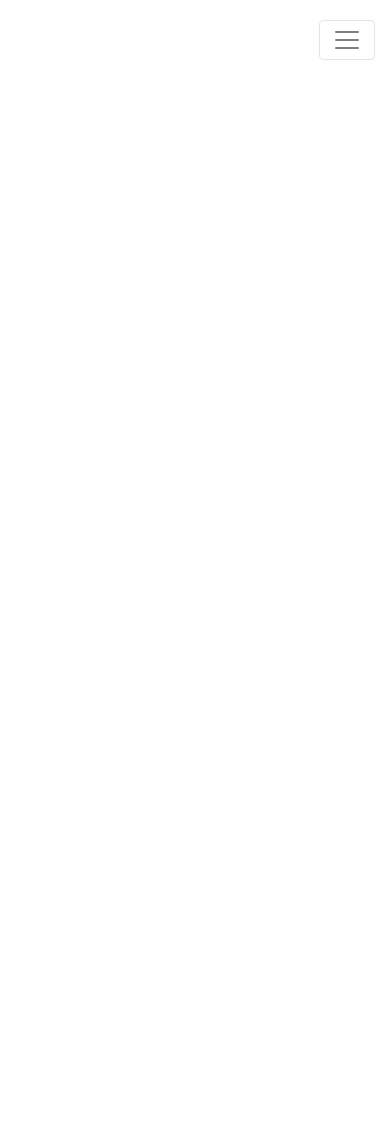
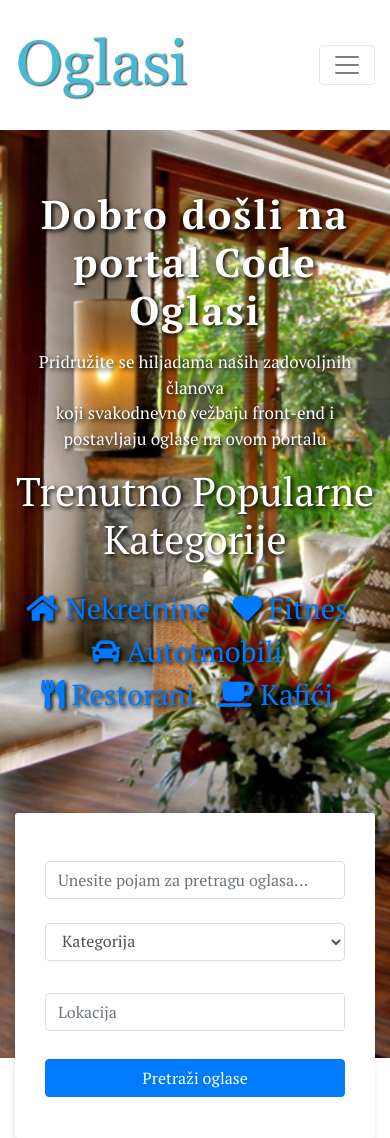
Before and after one commit to ucha-jedi-frontend/oglasi, a website: page src/index.html in a window 390 px wide. Before the commit the page ends 844 px from the top, so only its background shows below. Drawn offline with nearby package versions, Linux system fonts and the light colour scheme.

Commit message:
hero section, images, responsive fixes

```diff
--- a/src/css/main.css
+++ b/src/css/main.css
@@ -1,45 +1,21 @@
 @import url('https://fonts.googleapis.com/css?family=PT+Serif:400,400i,700,700i&subset=latin-ext');
 
-body {
+*{
+    box-sizing: border-box;
     line-height: 1.5;
     font-family: "PT Serif", sans-serif;
 }
 
-p, li, input, select, button {
-    font-family: "PT Serif", sans-serif;
-    color: #666;
-    font-size: 16px;
-    font-weight: 400;
+a {
+    position: relative;
+    cursor: pointer;
 }
-
-h1, h2, h3, h4, h5, h6 {
-    font-family: "PT Serif", sans-serif;
-    font-weight: 600;
-    color: #333;
+a:active {
+    top: 1px;
 }
-
-p {
-    color: #666;
-}
-
-h1 {
-    font-size: 35px;
-}
-
-h2 {
-    font-size: 25px;
-}
-
-h3 {
-    font-size: 20px;
-}
-
-h4 {
-    font-size: 18px;
-}
-
-p {
-    color: #888;
+a, a:hover, a:visited, a:active, a:focus {
+    outline: none;
+    text-decoration: none;
 }
 
 label {
@@ -47,23 +23,53 @@ label {
     letter-spacing: 0;
     color: #848484;
 }
-.add-button {
-    background: #28a745;
-    color: #fff;
-    padding: 8px 20px !important;
-    display: inline-block;
-}
-
-.add-button:hover {
-    color: #fff;
-}
 
 .navigation {
     padding: 20px 0;
 }
 
-.navigation .navbar-nav {
+.nav-link .fa-plus-circle {
+    padding-right: 6px;
+}
+.dropdown:hover .dropdown-menu {
+    display:block;
+    margin:0;
+}
+
+.dropdown-menu {
     text-align: center;
+    top: 120%;
+    left: -40%;
+}
+
+#drop-down-move {
+    left: -80%;
+}
+
+.dropdown .dropdown-menu {
+    -webkit-transition: all 0.7s;
+    -moz-transition: all 0.7s;
+    -o-transition: all 0.7s;
+    transition: all 0.7s;
+    max-height: 0;
+    display: block;
+    overflow: hidden;
+    opacity: 0;
+    padding: 0;
+}
+
+.dropdown:hover .dropdown-menu {
+    max-height: 200px;
+    opacity: 1;
+}
+
+#navbarSupportedContent > ul:nth-child(1) {
+    flex: 1;
+    justify-content: space-around;
+}
+
+#navbarSupportedContent > ul:nth-child(1) > li {
+    font-size: 18px;
 }
 
 .login-button {
@@ -83,58 +89,70 @@ label {
     color: #fff;
 }
 
-.main-nav .nav-item .nav-link {
-    font-size: 16px;
-    line-height: 43px;
-    padding: 0 20px;
+.add-button {
+    background: #28a745;
+    color: #fff;
+    padding: 8px 20px !important;
+    display: inline-block;
 }
 
-.main-nav .nav-item .nav-link span {
-    margin-left: 4px;
+.add-button:hover {
+    color: #fff;
 }
 
-.main-nav .nav-item .nav-link.dropdown-toggle {
-    padding-right: 10px;
+.hero-area {
+    padding: 60px 0 0;
+    background: url("../img/home/hero.jpg") center center;
+    background-size: cover;
+    text-shadow: 2px 2px 4px black;
 }
 
-.main-nav .nav-item.active .nav-link {
-    color: #5672f9;
+.hero-area .content-block {
+    padding-bottom: 80px;
 }
 
-
-.dropdown:hover .dropdown-menu {
-    display:block;
-    margin:0;
+.hero-area .content-block h1, .hero-area-2 .content-block h1 {
+    color: #fff;
+    font-size: 4rem;
+    font-weight: bold;
+    letter-spacing: 0.05em;
+    margin-bottom: 15px;
 }
 
-.dropdown-menu {
-    text-align: center;
-    top: 120%;
-    left: -40%;
-}
-#drop-down-move {
-    left: -80%;
+.hero-area h2 {
+    color: #ffffff;
 }
 
-.navbar-nav, .mr-auto {
-    flex: 1; /*specify that the nav flexbox needs to take up all of the available space of the parent element*/
-    margin: auto!important;
-    display: flex;
+.hero-area .content-block p, .hero-area-2 .content-block p {
+    color: #fff;
+    font-size: 1.5rem;
 }
 
-.dropdown .dropdown-menu {
-    -webkit-transition: all 0.7s;
-    -moz-transition: all 0.7s;
-    -o-transition: all 0.7s;
-    transition: all 0.7s;
-    max-height: 0;
-    display: block;
-    overflow: hidden;
-    opacity: 0;
-    padding: 0;
+.hero-area .short-popular-category-list h2 {
+    font-size: 2.5rem;
+}
+.hero-area .advance-search {
+    background: #fff;
+    padding: 40px 15px 25px 15px;
+    border-radius: 3px;
+    margin-bottom: -50px;
+    box-shadow: -1px 3px 6px rgba(0, 0, 0, 0.12);
 }
 
-.dropdown:hover .dropdown-menu {
-    max-height: 200px;
-    opacity: 1;
+.hero-area .advance-search .form-control {
+    border-color: #dedede;
 }
+
+.hero-area .advance-search button {
+    display: block;
+}
+.hero-area .list-inline {
+    font-size: 1.8rem;
+}
+.hero-area .list-inline-item {
+    margin-right: 1rem;
+}
+
+body > section > div > div > div > div.advance-search > div > div > div > form > div > div:nth-child(2) > label {
+    width: 100%;
+}
--- a/src/css/responsive.css
+++ b/src/css/responsive.css
@@ -12,6 +12,15 @@
         padding: 6px 45px !important;
         margin: 5px 0;
     }
+    .hero-area .advance-search {
+        margin-bottom: -80px;
+    }
+    .hero-area .advance-search .block {
+        display: block !important;
+    }
+    .hero-area .advance-search button {
+        width: 100%;
+    }
 }
 
 @media (max-width: 768px) {
@@ -19,6 +28,13 @@
         display: inline-block;
         padding: 6px 45px !important;
         margin: 5px 0;
+    }
+
+    .hero-area .content-block p, .hero-area-2 .content-block p {
+        font-size: 17px;
+    }
+    .hero-area .content-block h1, .hero-area-2 .content-block h1 {
+        font-size: 40px;
     }
 }
 
--- a/src/index.html
+++ b/src/index.html
@@ -42,7 +42,7 @@
                                 <a class="nav-link" href="#">Početna</a>
                             </li>
                             <li class="nav-item dropdown">
-                                <a class="nav-link dropdown-toggle navbarDropdown" href="#" role="button" data-toggle="dropdown" aria-haspopup="true" aria-expanded="false">O nama</a>
+                                <a class="nav-link dropdown-toggle navbarDropdown" href="#" role="button" data-toggle="dropdown" aria-haspopup="true" aria-expanded="false">Najnovije</a>
                                 <div class="dropdown-menu" aria-labelledby="navbarDropdown">
                                     <a class="dropdown-item" href="#">Opcija 1</a>
                                     <a class="dropdown-item" href="#">Opcija 2</a>
@@ -61,12 +61,12 @@
                                 <a class="nav-link" href="#">Kontakt</a>
                             </li>
                         </ul>
-                        <ul class="navbar-nav ml-auto mt-10">
+                        <ul class="navbar-nav ml-auto">
                             <li class="nav-item">
                                 <a class="nav-link login-button" href="#">Uloguj se</a>
                             </li>
                             <li class="nav-item">
-                                <a class="nav-link text-white add-button" href="#"><i class="fa fa-plus-circle"></i>Dodaj oglas</a>
+                                <a class="nav-link text-white add-button" href="#"><i class="fa fa-plus-circle"></i>Postavi oglas</a>
                             </li>
                         </ul>
                     </div>
@@ -75,6 +75,75 @@
         </div>
     </div>
 </header>
+
+<!--===============================
+=            Hero Section            =
+================================-->
+
+<section class="hero-area text-center overly">
+    <div class="container">
+        <div class="row">
+            <div class="col-md-12">
+                <div class="content-block">
+                    <h1>Dobro došli na portal Code Oglasi</h1>
+                    <p>Pridružite se hiljadama naših zadovoljnih članova<br>koji svakodnevno vežbaju front-end i postavljaju oglase na ovom portalu</p>
+                    <div class="short-popular-category-list text-center mt-3">
+                        <h2 class="mb-4">Trenutno Popularne Kategorije</h2>
+                        <ul class="list-inline">
+                            <li class="list-inline-item">
+                                <a href="#"><i class="fa fa-home"></i><span> Nekretnine</span></a></li>
+                            <li class="list-inline-item">
+                                <a href="#"><i class="fas fa-heart"></i> Fitnes</a>
+                            </li>
+                            <li class="list-inline-item">
+                                <a href="#"><i class="fa fa-car"></i> Autotmobili</a>
+                            </li>
+                            <li class="list-inline-item">
+                                <a href="#"><i class="fas fa-utensils"></i> Restorani</a>
+                            </li>
+                            <li class="list-inline-item">
+                                <a href="#"><i class="fa fa-coffee"></i> Kafići</a>
+                            </li>
+                        </ul>
+                    </div>
+                </div>
+                <!-- Advanced Search -->
+                <div class="advance-search">
+                    <div class="container">
+                        <div class="row justify-content-center">
+                            <div class="col-lg-12 col-md-12 align-content-center">
+                                <form>
+                                    <div class="form-row">
+                                        <div class="form-group col-md-4">
+                                            <input type="text" class="form-control my-2 my-lg-1" id="inputtext4" placeholder="Unesite pojam za pretragu oglasa...">
+                                        </div>
+                                        <div class="form-group col-md-3">
+                                            <label>
+                                                <select class="form-control mt-lg-1 mt-md-2">
+                                                    <option>Kategorija</option>
+                                                    <option value="1">Najviša ocena</option>
+                                                    <option value="2">Najviše puta pregledano</option>
+                                                    <option value="3">Najniža cena</option>
+                                                    <option value="4">Najviša cena</option>
+                                                </select>
+                                            </label>
+                                        </div>
+                                        <div class="form-group col-md-3">
+                                            <input type="text" class="form-control my-2 my-lg-1" id="inputLocation4" placeholder="Lokacija">
+                                        </div>
+                                        <div class="form-group col-md-2 mt-1">
+                                            <button type="submit" class="btn btn-primary">Pretraži oglase</button>
+                                        </div>
+                                    </div>
+                                </form>
+                            </div>
+                        </div>
+                    </div>
+                </div>
+            </div>
+        </div>
+    </div>
+</section>
 
 <main>
 
```
Also changed, not shown: src/js/main.js (+230 -0 lines), src/img/favicon.png (added), src/img/home/hero.jpg (added), src/img/logo.png (added).
